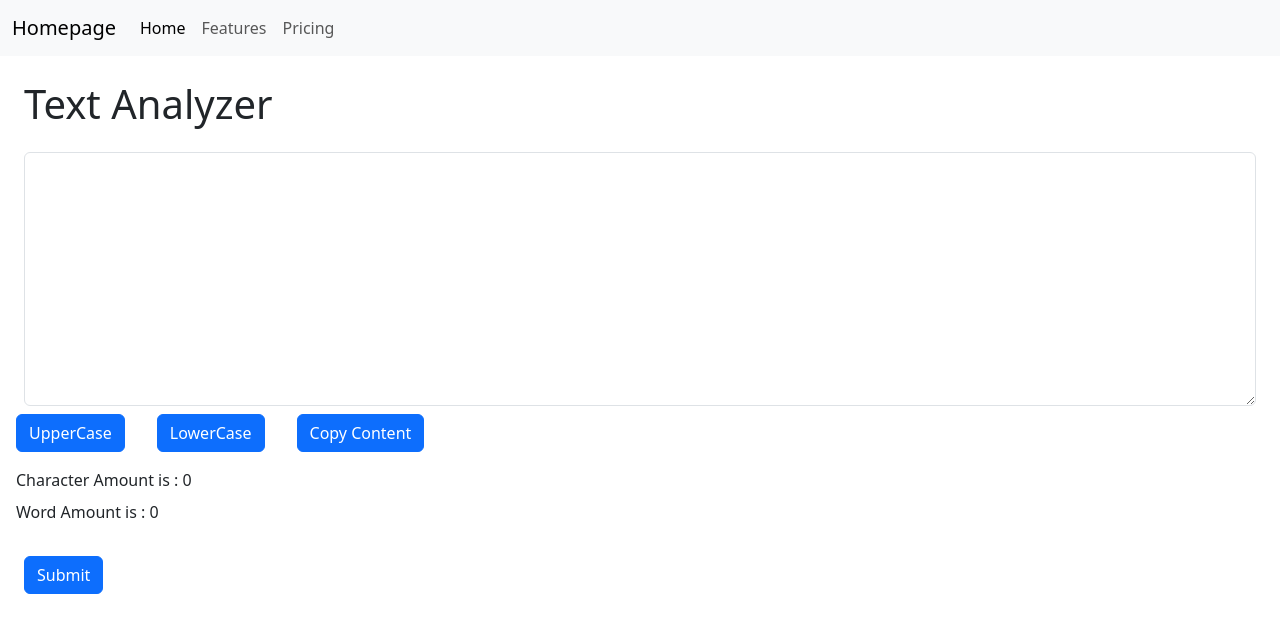
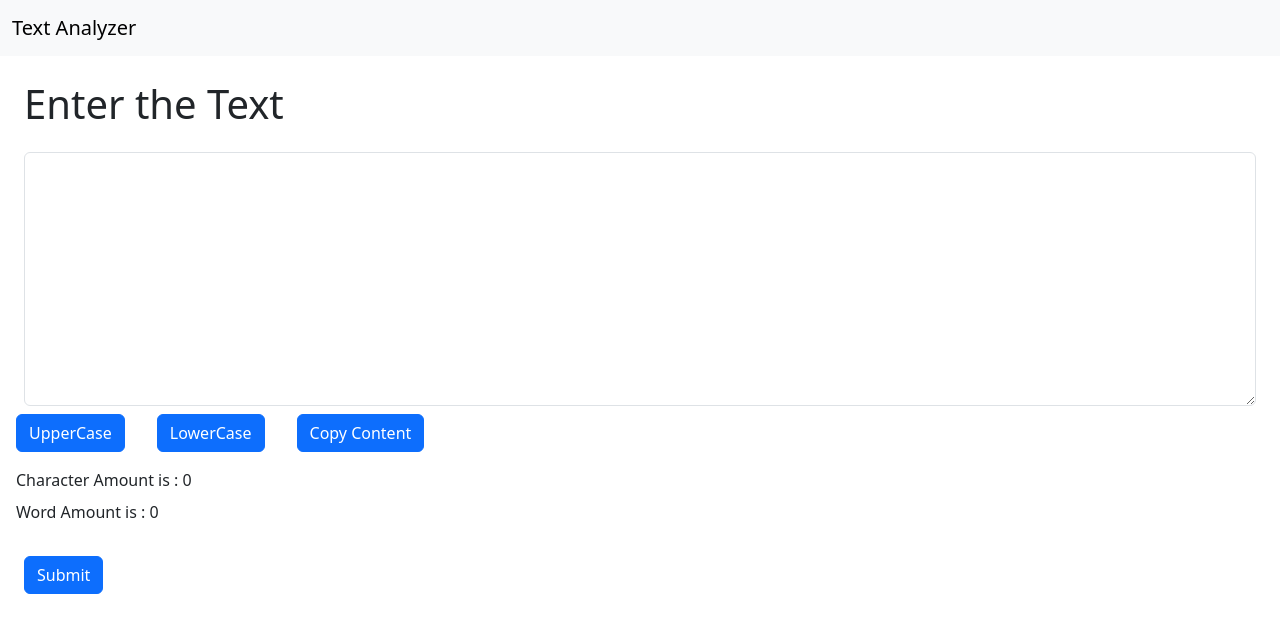
Before and after one commit to Vorpalv2/ReactWithBootstrap, a React (Create React App) app: page / in a window 1280 px wide. Shown: the top 632 px of the page. Built offline with nearby package versions, Linux system fonts and the light colour scheme.

Commit message:
removed unneeded items

```diff
--- a/src/App.js
+++ b/src/App.js
@@ -6,8 +6,8 @@ import TextForm from "./components/textform";
 function App() {
   return (
     <div className="App">
-      <Navbar Title="Homepage" />
-      <Header Heading="Text Analyzer" />
+      <Navbar Title="Text Analyzer" />
+      <Header Heading="Enter the Text" />
       <TextForm Number="10" />
       <Button />
     </div>
--- a/src/components/Navbar.js
+++ b/src/components/Navbar.js
@@ -20,17 +20,7 @@ const Navbar = (props) => {
             <span className="navbar-toggler-icon"></span>
           </button>
           <div className="collapse navbar-collapse" id="navbarNavAltMarkup">
-            <div className="navbar-nav">
-              <a className="nav-link active" aria-current="page" href="/">
-                Home
-              </a>
-              <a className="nav-link" href="/">
-                Features
-              </a>
-              <a className="nav-link" href="/">
-                Pricing
-              </a>
-            </div>
+            <div className="navbar-nav"></div>
           </div>
         </div>
       </nav>
```
